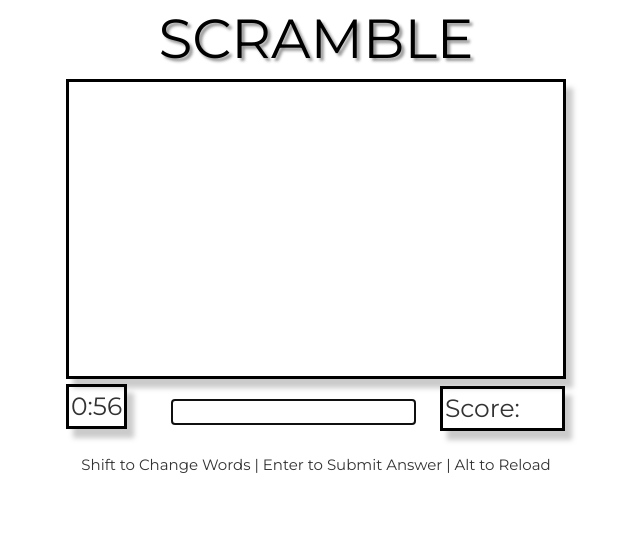
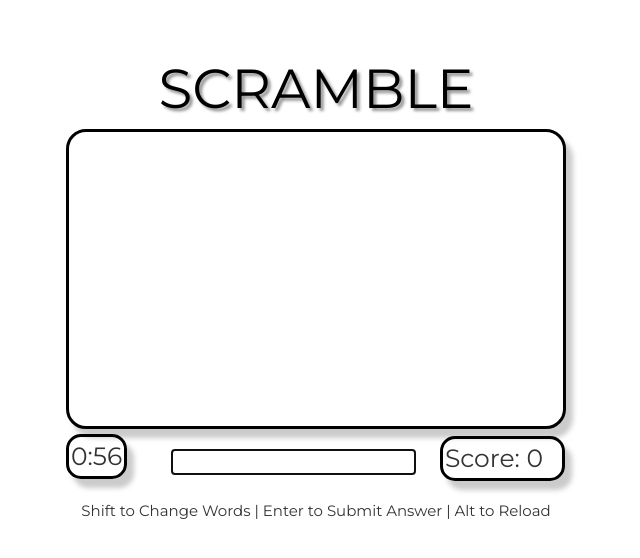
Before and after one commit to corbout/projectOne_Scramble, a plain HTML site: page index.html in a window 1280 px wide. Shown: the whole page, without its empty margins (324-964 px from the left). Drawn offline with nearby package versions, Linux system fonts and the light colour scheme.

Commit message:
new commit for game

```diff
--- a/css/style.css
+++ b/css/style.css
@@ -1,6 +1,7 @@
-body {
-  background-color: black;
-}
+/*#startUpScreen {
+  width: auto;
+  height:auto;
+}*/
 
 header {
   text-align: center;
@@ -23,6 +24,7 @@ header {
   box-shadow: 7px 9px 5px 0px rgba(136,136,136,0.44);
   width: auto;
   position: absolute;
+  border-radius: 15px 15px 15px 15px;
 }
 
 #scoreBox {
@@ -37,6 +39,7 @@ header {
   box-shadow: 7px 9px 5px 0px rgba(136,136,136,0.44);
   margin-left: 20px;
   width: 125px;
+  border-radius: 15px 15px 15px 15px;
 }
 
 
@@ -54,6 +57,7 @@ header {
   text-align: center;
   box-shadow: 7px 9px 5px 0px rgba(136,136,136,0.44);
   text-shadow: 3px 3px 3px rgba(150, 150, 150, 1);
+  border-radius: 20px 20px 20px 20px;
 }
 
 #answerInput {
@@ -73,6 +77,7 @@ header {
 }
 
 #gameScreen {
+  margin-top: 50px;
   background-color: transparent;
   width: 500px;
   height: 300px;
@@ -83,6 +88,6 @@ header {
 #instructions {
   text-align: center;
   font-family: 'Montserrat', sans-serif;
-  margin-top: 75px;
+  margin-top: 150px;
   font-size: 15px;
 }
--- a/index.html
+++ b/index.html
@@ -10,12 +10,18 @@
   </head>
 
   <body>
-    <header>SCRAMBLE</header>
+      <!-- <div id="startUpScreen">
+        <header>SCRAMBLE</header>
+        <button id="startButton">Start Game!</button>
+      </div> -->
+
+
       <div id="gameScreen">
+        <header>SCRAMBLE</header>
         <div id="guessWord"></div>
           <div id="timer"></div>
           <input type="text" id="answerInput">
-          <div id="scoreBox">Score: </div>
+          <div id="scoreBox">Score: 0</div>
       </div>
     <div id=instructions>Shift to Change Words | Enter to Submit Answer | Alt to Reload</div>
     <script src="js/main.js"></script>
```
Also changed, not shown: js/main.js (+3 -4 lines).
